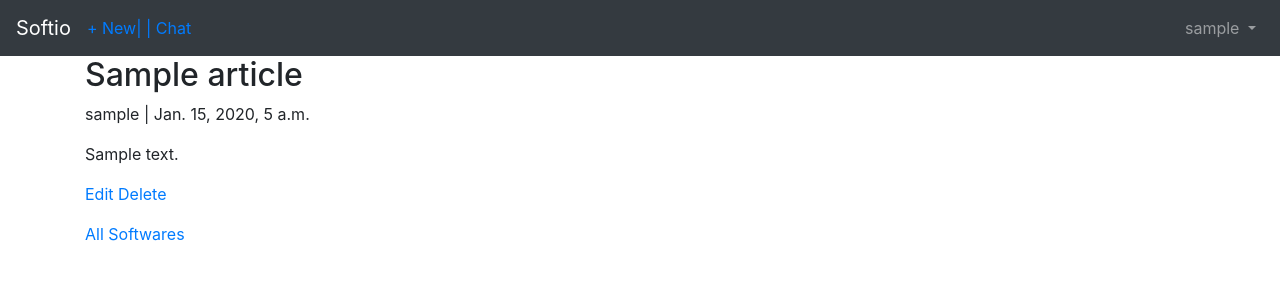
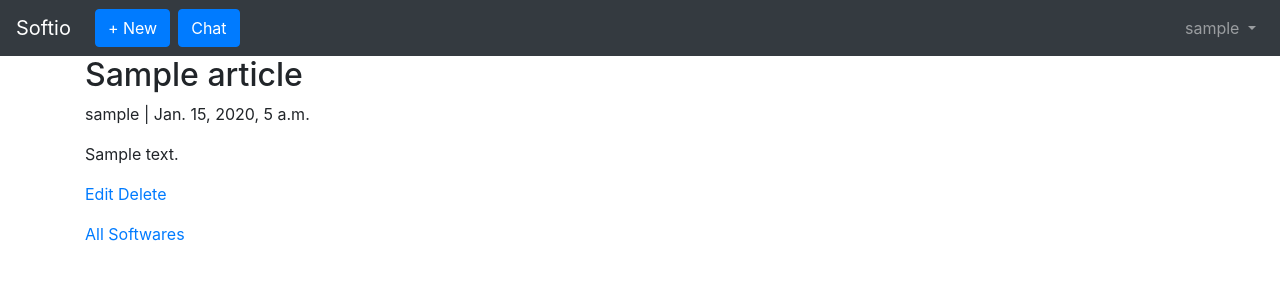
Before and after one commit to kianedj/softio-goodnewsestan-, a Django app: page /articles/1/ in a window 1280 px wide. Shown: the top 300 px of the page. Run offline with Django 3.2, Linux system fonts and the light colour scheme; a user stored in the database is signed in; tables that the repository leaves empty hold one stand-in row (values such as "Sample post"); parts of the project's set-up code (start-up, migrations or seed data) failed here and were passed over; some libraries are stand-ins or nearby versions.

Commit message:
template correction

```diff
--- a/templates/base.html
+++ b/templates/base.html
@@ -27,12 +27,12 @@
     {% if user.is_authenticated %}
       <ul class='navbar-nav mr-auto'>
         <li class="nav-item">
-          <a href="{% url 'article_new' %}">+ New</a>
+          <a href="{% url 'article_new' %}" class="btn btn-primary ml-2">+ New</a>
         </li>
       </ul>
       <ul class='navbar-nav mr-auto'>
         <li class="nav-item">
-          <a href="{% url 'chat_detailtwo' pk=request.user.id %}">| | Chat</a>
+          <a href="{% url 'chat_detailtwo' pk=request.user.id %}" class="btn btn-primary ml-2">Chat</a>
         </li>
       </ul>
     {% endif %}
```
Also changed, not shown: ChatApp/views.py (+5 -3 lines).
